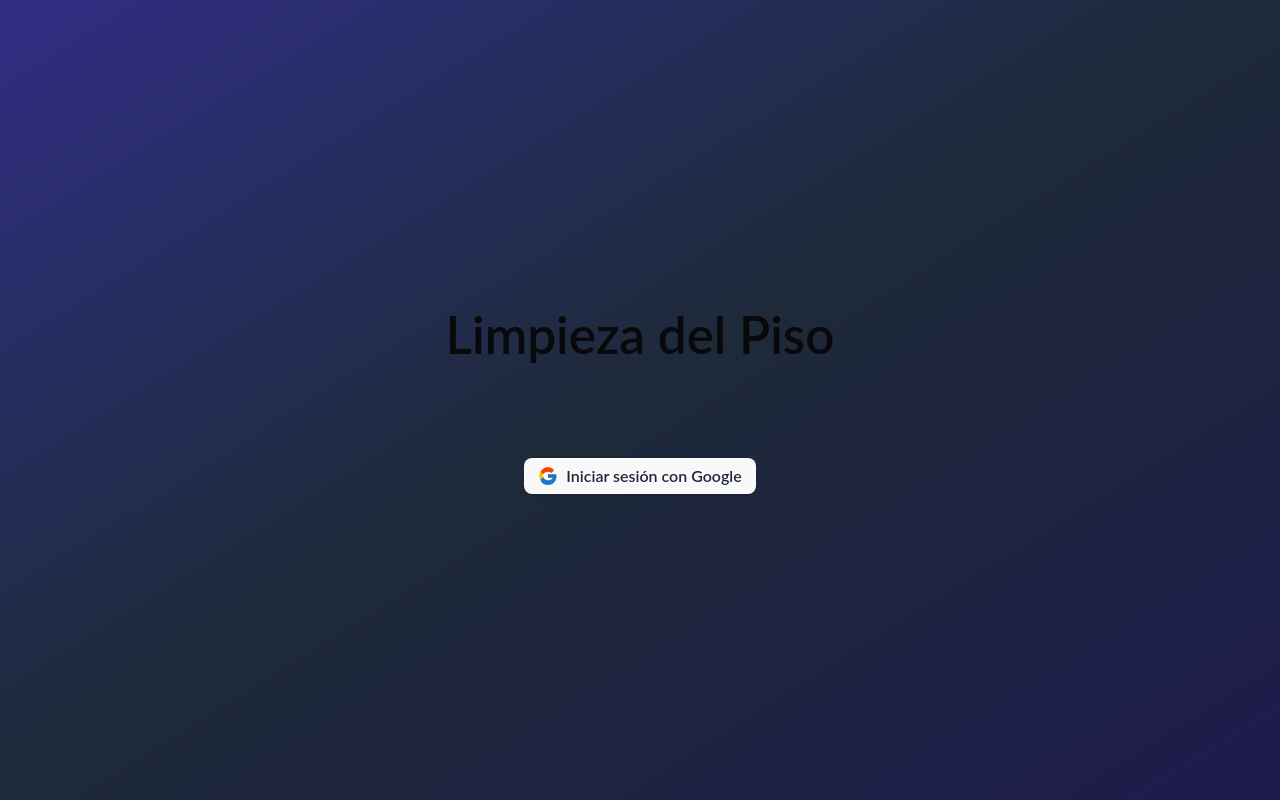
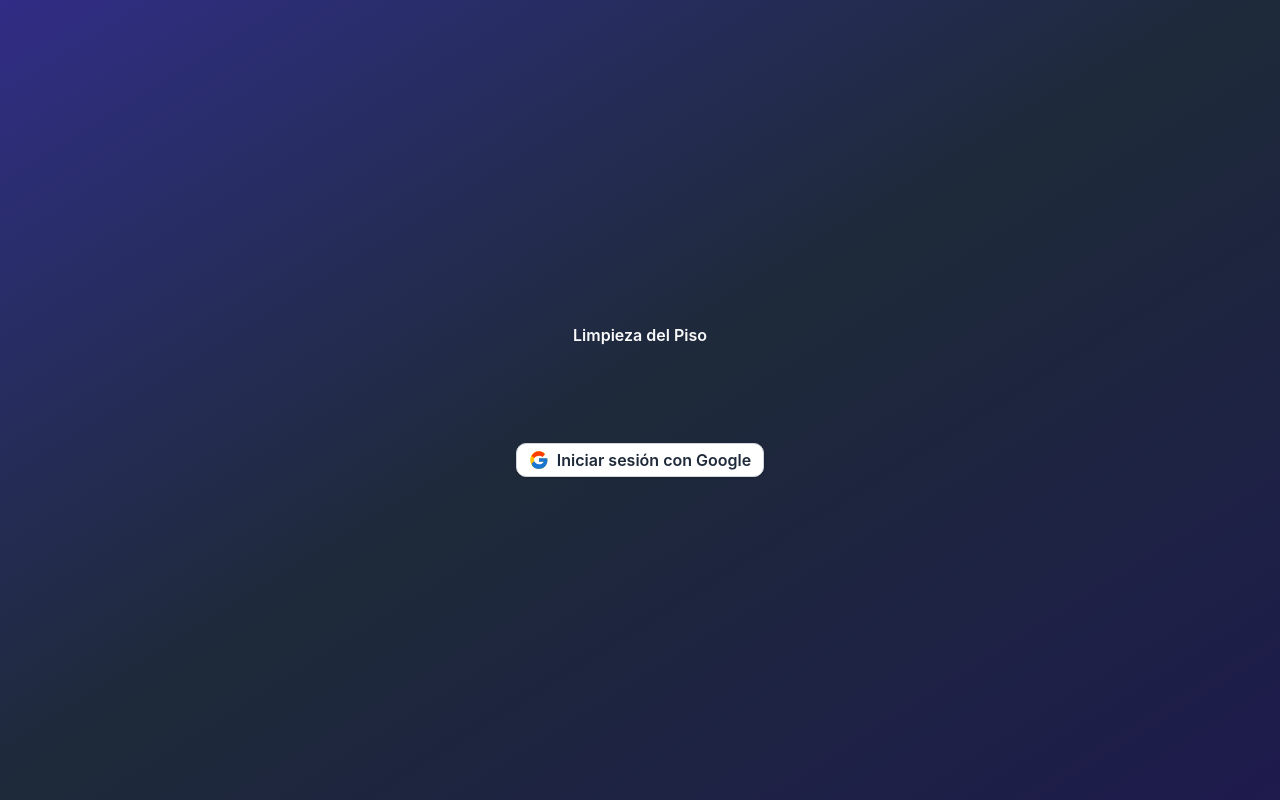
Before and after one commit to alerone/limpieza, a React (Vite) app: page /login in a window 1280 px wide. Built offline with nearby package versions, Linux system fonts and the light colour scheme; no server answers.

Commit message:
redesign: installations required

```diff
--- a/package.json
+++ b/package.json
@@ -37,6 +37,7 @@
     "globals": "^16.3.0",
     "postcss": "^8.5.6",
     "tailwindcss": "^4.1.12",
+    "tailwindcss-animate": "^1.0.7",
     "tw-animate-css": "^1.4.0",
     "typescript": "~5.8.3",
     "typescript-eslint": "^8.39.1",
--- a/src/index.css
+++ b/src/index.css
@@ -1,191 +1,119 @@
 @import "tailwindcss";
-@import "tw-animate-css";
 
-@custom-variant dark (&:is(.dark *));
+@plugin "tailwindcss-animate";
 
 @theme {
-  /* Definimos semántica en lugar de colores "raw" */
-  --color-brand-primary: --color-indigo-600;
-  --color-brand-secondary: --color-purple-800;
+  /* 1. Registramos los colores en el tema para generar las utilidades */
+  --color-background: var(--background);
+  --color-foreground: var(--foreground);
 
-  --color-status-success: --color-emerald-500;
-  --color-status-pending: --color-rose-500;
-  --color-status-warning: --color-amber-400;
+  --color-card: var(--card);
+  --color-card-foreground: var(--card-foreground);
 
-  --font-display: "Exo 2", system-ui, sans-serif;
-  --font-body: "Lato", system-ui, sans-serif;
-}
+  --color-popover: var(--popover);
+  --color-popover-foreground: var(--popover-foreground);
 
-/* Base styles cleanup */
-:root {
-  font-family: var(--font-body);
-  line-height: 1.5;
-  font-weight: 400;
-  color-scheme: light dark;
-  background-color: #242424;
-  --radius: 0.625rem;
-  --background: oklch(1 0 0);
-  --foreground: oklch(0.141 0.005 285.823);
-  --card: oklch(1 0 0);
-  --card-foreground: oklch(0.141 0.005 285.823);
-  --popover: oklch(1 0 0);
-  --popover-foreground: oklch(0.141 0.005 285.823);
-  --primary: oklch(0.21 0.006 285.885);
-  --primary-foreground: oklch(0.985 0 0);
-  --secondary: oklch(0.967 0.001 286.375);
-  --secondary-foreground: oklch(0.21 0.006 285.885);
-  --muted: oklch(0.967 0.001 286.375);
-  --muted-foreground: oklch(0.552 0.016 285.938);
-  --accent: oklch(0.967 0.001 286.375);
-  --accent-foreground: oklch(0.21 0.006 285.885);
-  --destructive: oklch(0.577 0.245 27.325);
-  --border: oklch(0.92 0.004 286.32);
-  --input: oklch(0.92 0.004 286.32);
-  --ring: oklch(0.705 0.015 286.067);
-  --chart-1: oklch(0.646 0.222 41.116);
-  --chart-2: oklch(0.6 0.118 184.704);
-  --chart-3: oklch(0.398 0.07 227.392);
-  --chart-4: oklch(0.828 0.189 84.429);
-  --chart-5: oklch(0.769 0.188 70.08);
-  --sidebar: oklch(0.985 0 0);
-  --sidebar-foreground: oklch(0.141 0.005 285.823);
-  --sidebar-primary: oklch(0.21 0.006 285.885);
-  --sidebar-primary-foreground: oklch(0.985 0 0);
-  --sidebar-accent: oklch(0.967 0.001 286.375);
-  --sidebar-accent-foreground: oklch(0.21 0.006 285.885);
-  --sidebar-border: oklch(0.92 0.004 286.32);
-  --sidebar-ring: oklch(0.705 0.015 286.067);
-}
+  --color-primary: var(--primary);
+  --color-primary-foreground: var(--primary-foreground);
 
-body {
-  margin: 0;
-  min-height: 100vh;
-  /* Eliminamos el flex center global que rompe layouts complejos */
-  display: block;
-}
+  --color-secondary: var(--secondary);
+  --color-secondary-foreground: var(--secondary-foreground);
 
-a {
-  font-weight: 500;
-  color: #646cff;
-  text-decoration: inherit;
-}
-a:hover {
-  color: #535bf2;
-}
+  --color-muted: var(--muted);
+  --color-muted-foreground: var(--muted-foreground);
 
-h1 {
-  font-size: 3.2em;
-  line-height: 1.1;
-}
+  --color-accent: var(--accent);
+  --color-accent-foreground: var(--accent-foreground);
 
-button {
-  border-radius: 8px;
-  border: 2px solid transparent;
-  font-family: inherit;
-  cursor: pointer;
-}
+  --color-destructive: var(--destructive);
+  --color-destructive-foreground: var(--destructive-foreground);
 
-button:hover {
-  border-color: #646cff;
-}
-button:focus,
-button:focus-visible {
-  outline: 4px auto -webkit-focus-ring-color;
-}
+  --color-border: var(--border);
+  --color-input: var(--input);
+  --color-ring: var(--ring);
 
-@media (prefers-color-scheme: light) {
-  :root {
-    color: #213547;
-    background-color: #ffffff;
+  /* 2. Registramos radios de borde y fuentes */
+  --radius-lg: var(--radius);
+  --radius-md: calc(var(--radius) - 2px);
+  --radius-sm: calc(var(--radius) - 4px);
+
+  --font-sans: "Inter", ui-sans-serif, system-ui, sans-serif;
+
+  /* Animaciones personalizadas para el futuro */
+  --animate-accordion-down: accordion-down 0.2s ease-out;
+  --animate-accordion-up: accordion-up 0.2s ease-out;
+
+  @keyframes accordion-down {
+    from {
+      height: 0;
+    }
+    to {
+      height: var(--radix-accordion-content-height);
+    }
   }
-  a:hover {
-    color: #747bff;
-  }
-  button {
-    background-color: #f9f9f9;
+  @keyframes accordion-up {
+    from {
+      height: var(--radix-accordion-content-height);
+    }
+    to {
+      height: 0;
+    }
   }
 }
 
-@theme inline {
-  --radius-sm: calc(var(--radius) - 4px);
-  --radius-md: calc(var(--radius) - 2px);
-  --radius-lg: var(--radius);
-  --radius-xl: calc(var(--radius) + 4px);
-  --radius-2xl: calc(var(--radius) + 8px);
-  --radius-3xl: calc(var(--radius) + 12px);
-  --radius-4xl: calc(var(--radius) + 16px);
-  --color-background: var(--background);
-  --color-foreground: var(--foreground);
-  --color-card: var(--card);
-  --color-card-foreground: var(--card-foreground);
-  --color-popover: var(--popover);
-  --color-popover-foreground: var(--popover-foreground);
-  --color-primary: var(--primary);
-  --color-primary-foreground: var(--primary-foreground);
-  --color-secondary: var(--secondary);
-  --color-secondary-foreground: var(--secondary-foreground);
-  --color-muted: var(--muted);
-  --color-muted-foreground: var(--muted-foreground);
-  --color-accent: var(--accent);
-  --color-accent-foreground: var(--accent-foreground);
-  --color-destructive: var(--destructive);
-  --color-border: var(--border);
-  --color-input: var(--input);
-  --color-ring: var(--ring);
-  --color-chart-1: var(--chart-1);
-  --color-chart-2: var(--chart-2);
-  --color-chart-3: var(--chart-3);
-  --color-chart-4: var(--chart-4);
-  --color-chart-5: var(--chart-5);
-  --color-sidebar: var(--sidebar);
-  --color-sidebar-foreground: var(--sidebar-foreground);
-  --color-sidebar-primary: var(--sidebar-primary);
-  --color-sidebar-primary-foreground: var(--sidebar-primary-foreground);
-  --color-sidebar-accent: var(--sidebar-accent);
-  --color-sidebar-accent-foreground: var(--sidebar-accent-foreground);
-  --color-sidebar-border: var(--sidebar-border);
-  --color-sidebar-ring: var(--sidebar-ring);
+/* 3. Definimos los valores de las variables (Dark Mode First) */
+:root {
+  /* Usamos sintaxis HSL para compatibilidad con Shadcn */
+  --background: hsl(240 10% 3.9%); /* Zinc 950 */
+  --foreground: hsl(0 0% 98%);
+
+  --card: hsl(240 10% 3.9%);
+  --card-foreground: hsl(0 0% 98%);
+
+  --popover: hsl(240 10% 3.9%);
+  --popover-foreground: hsl(0 0% 98%);
+
+  /* Primary: Un violeta eléctrico vibrante */
+  --primary: hsl(263.4 70% 50.4%);
+  --primary-foreground: hsl(210 40% 98%);
+
+  --secondary: hsl(240 3.7% 15.9%);
+  --secondary-foreground: hsl(0 0% 98%);
+
+  --muted: hsl(240 3.7% 15.9%);
+  --muted-foreground: hsl(240 5% 64.9%);
+
+  --accent: hsl(240 3.7% 15.9%);
+  --accent-foreground: hsl(0 0% 98%);
+
+  --destructive: hsl(0 62.8% 30.6%);
+  --destructive-foreground: hsl(0 0% 98%);
+
+  --border: hsl(240 3.7% 15.9%);
+  --input: hsl(240 3.7% 15.9%);
+  --ring: hsl(240 4.9% 83.9%);
+
+  --radius: 0.75rem;
 }
 
-.dark {
-  --background: oklch(0.141 0.005 285.823);
-  --foreground: oklch(0.985 0 0);
-  --card: oklch(0.21 0.006 285.885);
-  --card-foreground: oklch(0.985 0 0);
-  --popover: oklch(0.21 0.006 285.885);
-  --popover-foreground: oklch(0.985 0 0);
-  --primary: oklch(0.92 0.004 286.32);
-  --primary-foreground: oklch(0.21 0.006 285.885);
-  --secondary: oklch(0.274 0.006 286.033);
-  --secondary-foreground: oklch(0.985 0 0);
-  --muted: oklch(0.274 0.006 286.033);
-  --muted-foreground: oklch(0.705 0.015 286.067);
-  --accent: oklch(0.274 0.006 286.033);
-  --accent-foreground: oklch(0.985 0 0);
-  --destructive: oklch(0.704 0.191 22.216);
-  --border: oklch(1 0 0 / 10%);
-  --input: oklch(1 0 0 / 15%);
-  --ring: oklch(0.552 0.016 285.938);
-  --chart-1: oklch(0.488 0.243 264.376);
-  --chart-2: oklch(0.696 0.17 162.48);
-  --chart-3: oklch(0.769 0.188 70.08);
-  --chart-4: oklch(0.627 0.265 303.9);
-  --chart-5: oklch(0.645 0.246 16.439);
-  --sidebar: oklch(0.21 0.006 285.885);
-  --sidebar-foreground: oklch(0.985 0 0);
-  --sidebar-primary: oklch(0.488 0.243 264.376);
-  --sidebar-primary-foreground: oklch(0.985 0 0);
-  --sidebar-accent: oklch(0.274 0.006 286.033);
-  --sidebar-accent-foreground: oklch(0.985 0 0);
-  --sidebar-border: oklch(1 0 0 / 10%);
-  --sidebar-ring: oklch(0.552 0.016 285.938);
+/* 4. Estilos Base */
+body {
+  background-color: var(--background);
+  color: var(--foreground);
+  font-family: var(--font-sans);
+  -webkit-font-smoothing: antialiased;
+  min-height: 100vh;
 }
 
-@layer base {
-  * {
-    @apply border-border outline-ring/50;
-  }
-  body {
-    @apply bg-background text-foreground;
-  }
+/* 5. Utilidades Glassmorphism personalizadas */
+.glass-panel {
+  @apply bg-black/40 backdrop-blur-xl border border-white/10 shadow-2xl;
 }
+
+.glass-card {
+  @apply bg-zinc-900/40 backdrop-blur-md border border-white/5 shadow-lg hover:bg-zinc-800/50 transition-all duration-300;
+}
+
+.text-gradient {
+  @apply bg-clip-text text-transparent bg-gradient-to-r from-indigo-400 via-purple-400 to-pink-400;
+}
```
Also changed, not shown: prompt.txt (added), 1 other file (tests, documents, lock files or other folders).
